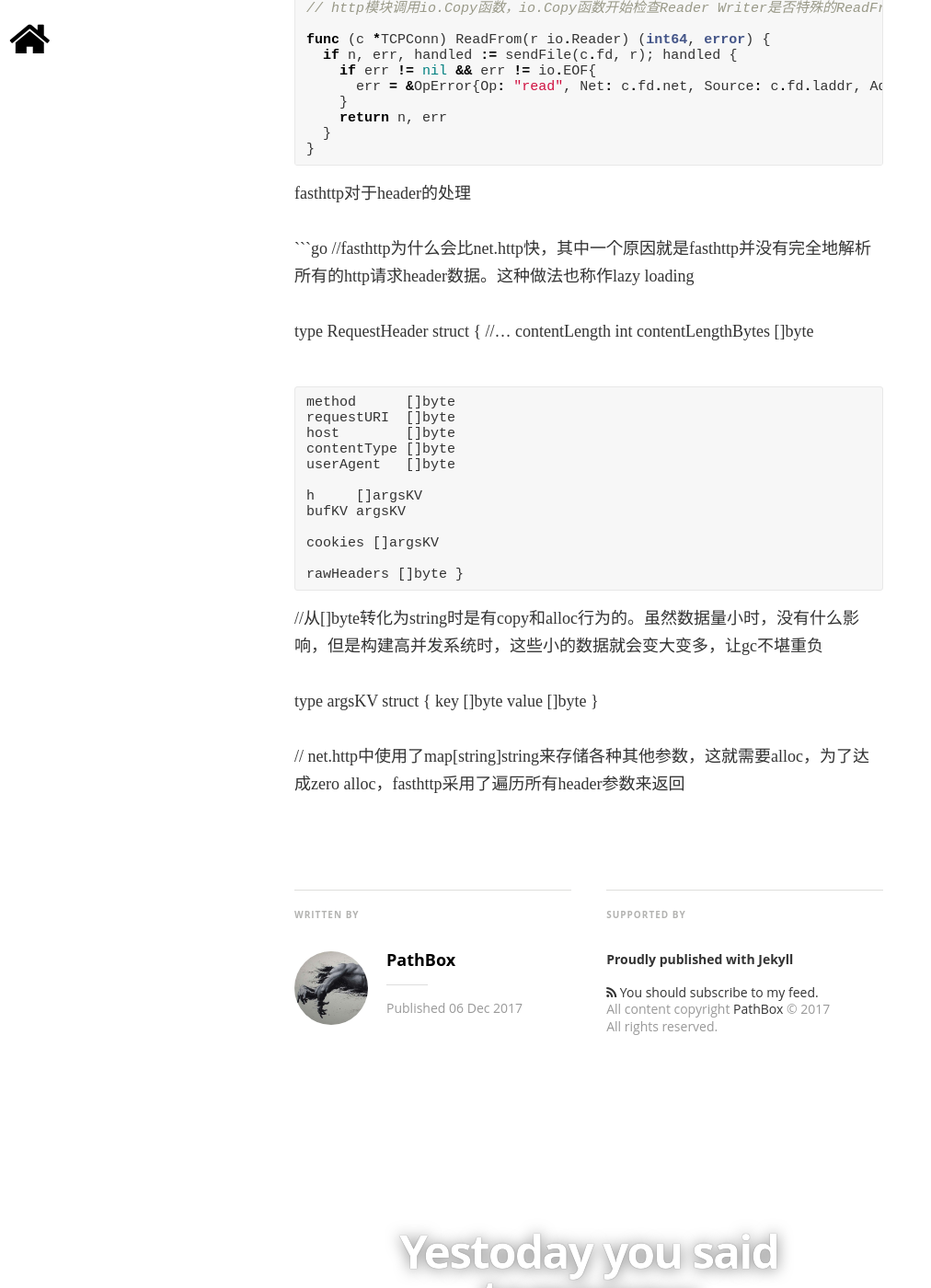
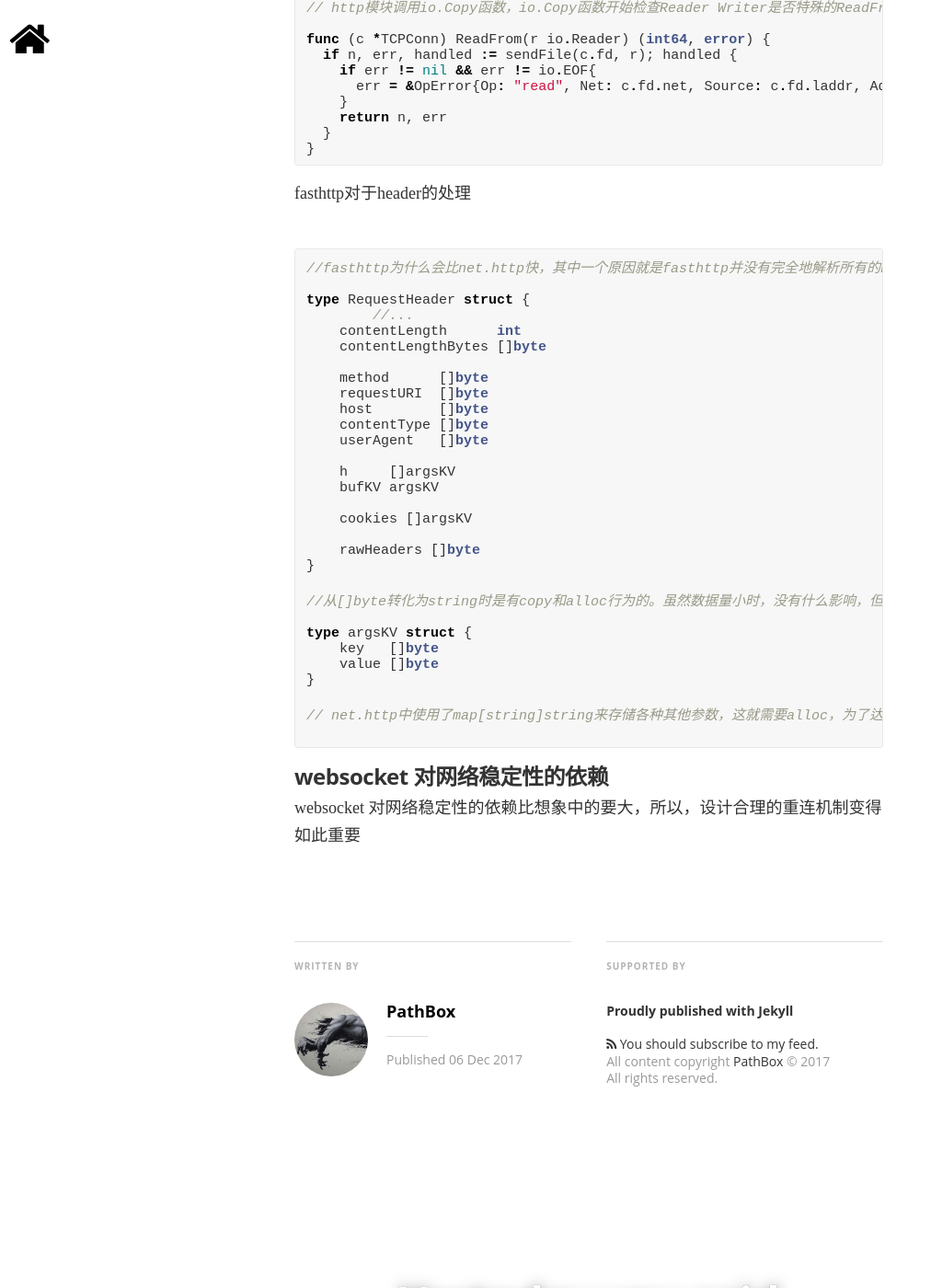
Before and after one commit to pathbox/pathbox.github.io, a Jekyll site: the page built from _posts/2017-12-06-work-summary-in-Udesk-eleven.md, in a window 1280 px wide and 1400 px high, scrolled down 7025 px. Shown: the whole window at 92% size, without its empty margins (0-1012 px from the left). Built offline with Jekyll 4.4.1, drawn with Linux system fonts in a browser that asks for light colours; nearby versions of some CDN libraries; some web fonts are replaced; comment, search, counter and statistics services are not loaded.

Commit message:
websocket 对网络稳定性的依赖

````diff
--- a/_posts/2017-12-06-work-summary-in-Udesk-eleven.md
+++ b/_posts/2017-12-06-work-summary-in-Udesk-eleven.md
@@ -325,3 +325,8 @@
 }
 
 // net.http中使用了map[string]string来存储各种其他参数，这就需要alloc，为了达成zero alloc，fasthttp采用了遍历所有header参数来返回
+
+```
+
+##### websocket 对网络稳定性的依赖
+websocket 对网络稳定性的依赖比想象中的要大，所以，设计合理的重连机制变得如此重要
````
Also changed, not shown: _posts/2017-12-25-HATP-NewSQL.md (+2 -1 lines).
